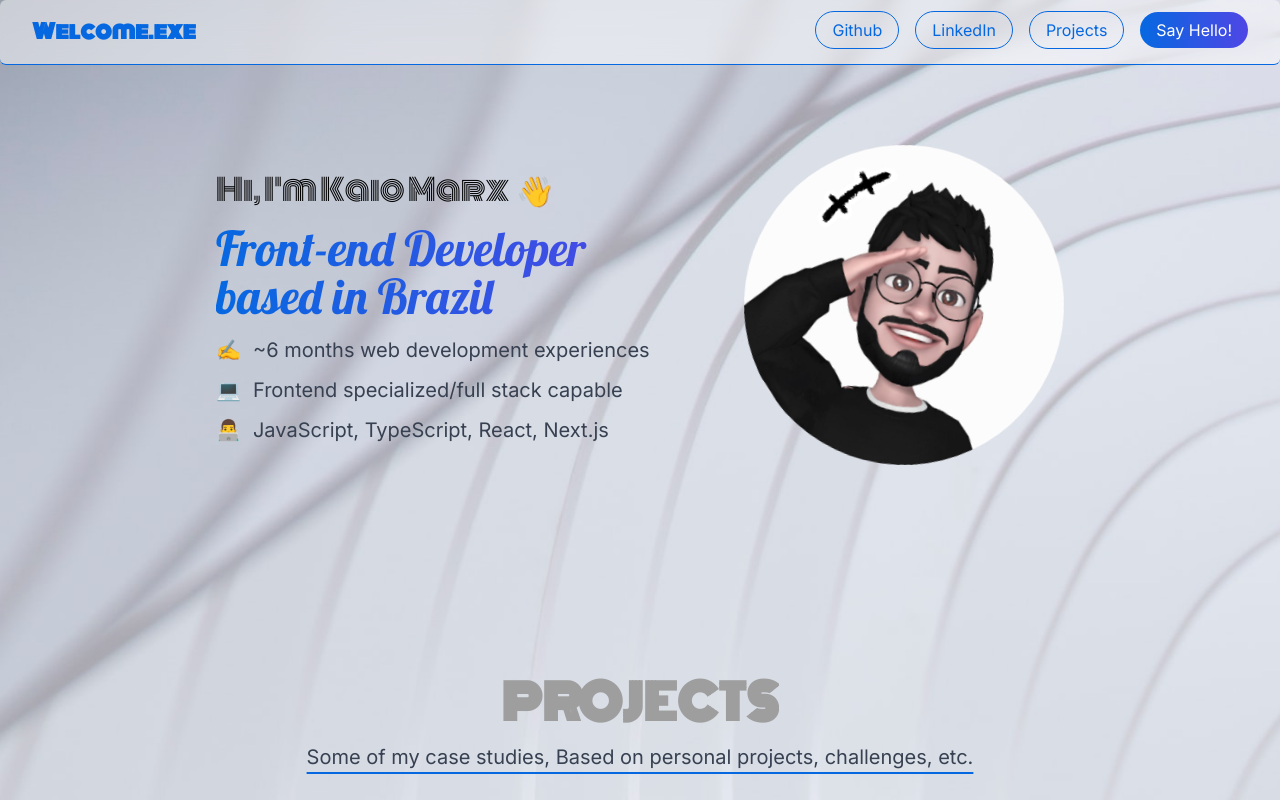
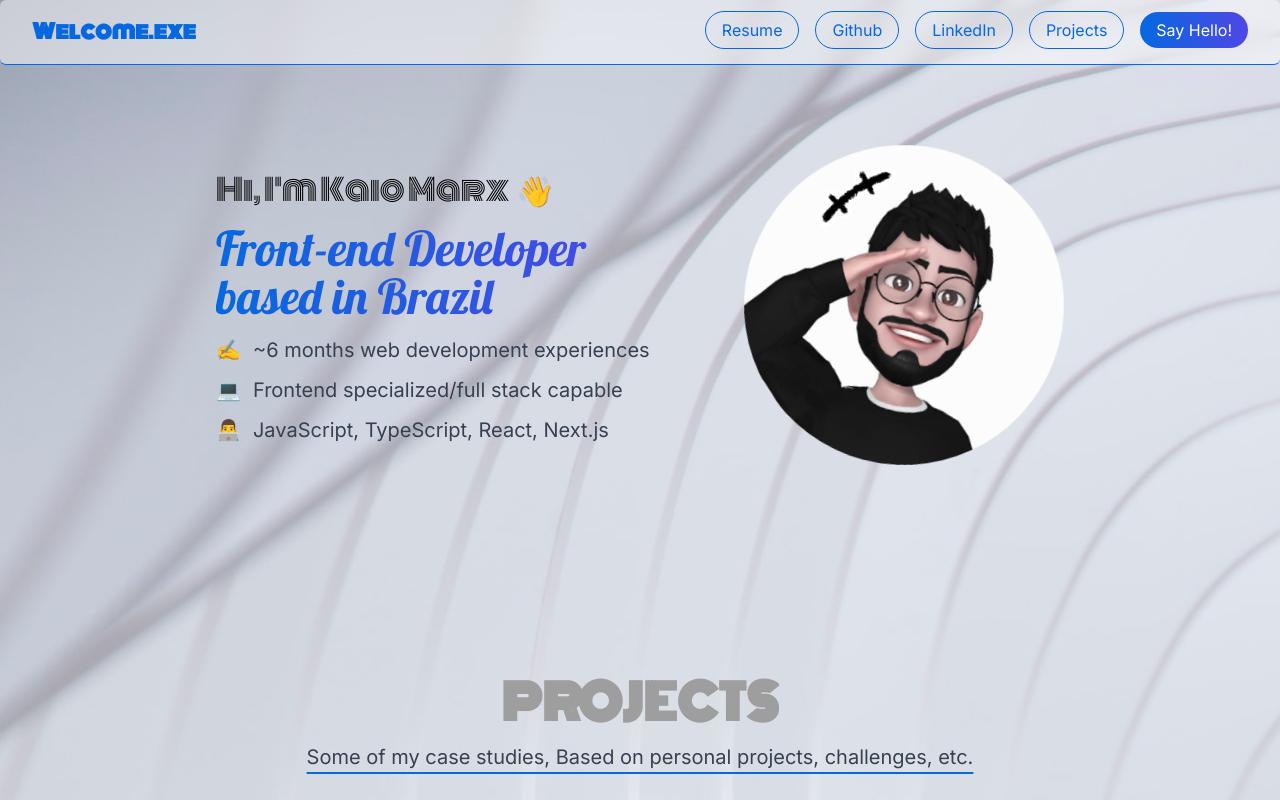
Before and after one commit to KaioMarxDEV/portfolio, a Next.js app: page / in a window 1280 px wide. Shown: the top 800 px of the page. Built offline with nearby package versions, Linux system fonts and the light colour scheme; grey boxes are pictures that could not be loaded; a web font is replaced by a local one.

Commit message:
Add resume link

```diff
--- a/src/Components/Header/index.tsx
+++ b/src/Components/Header/index.tsx
@@ -3,6 +3,7 @@ import Link from "next/link";
 import { List } from "phosphor-react";
 
 const navigation = [
+  {href: 'https://resume.io/r/8xO7C6HuC', title: 'Resume'},
   {href: 'https://github.com/KaioMarxDEV', title: 'Github'},
   {href: 'https://www.linkedin.com/in/kaiomarxdev/', title: 'LinkedIn'},
   {href: '#projects', title: 'Projects'},
```
